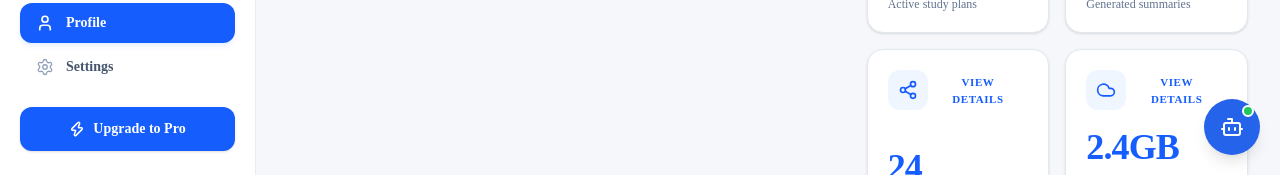
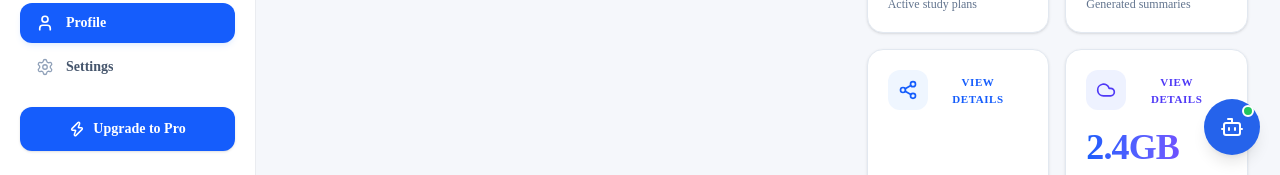
Before and after one commit to huynhduybinh24/SWP391_AIStudyHub, a React (Vite) app in the folder FrontEnd/: page /dashboard/profile in a window 1280 px wide. Shown: the part 625-800 px from the top of the page. Built offline with nearby package versions, Linux system fonts and the light colour scheme; the HTML template or start-up script is replaced by a standard one.

Commit message:
feat: create reusable StatisticsCard component for user profile dashboard

```diff
--- a/FrontEnd/src/features/profile/components/StatisticsCard.tsx
+++ b/FrontEnd/src/features/profile/components/StatisticsCard.tsx
@@ -1,6 +1,8 @@
 import { LucideIcon } from 'lucide-react'
 import { motion } from 'framer-motion'
 import { useTranslation } from '@/context/LanguageContext'
+import { useAuthStore } from '@/stores/authStore'
+import { env } from '@/config/env'
 
 export interface StatisticItem {
   id: string
@@ -18,13 +20,21 @@ interface StatisticsCardProps {
 }
 
 export function StatisticsCard({ item, icon: Icon, onClick, onViewDetails }: StatisticsCardProps) {
-  const { t } = useTranslation()
+  const { t, language } = useTranslation()
+  const user = useAuthStore((s) => s.user)
   const isStorage = item.id === 'storageUsed'
+
+  const isPro = user?.plan === 'pro'
+  const isInstitutional = user?.plan === 'institutional'
+
+  const totalGb = isPro ? env.PRO_STORAGE_LIMIT : isInstitutional ? 1000 : env.FREE_STORAGE_LIMIT
+  const usedGb = isPro ? 18.0 : isInstitutional ? 12.4 : 2.4
+  const percentage = Math.round((usedGb / totalGb) * 100)
 
   return (
     <motion.div
       onClick={onClick}
-      whileHover={{ scale: 1.02 }}
+      whileHover={{ scale: 1.02, y: -2 }}
       whileTap={{ scale: 0.98 }}
       transition={{ type: 'spring', stiffness: 350, damping: 25 }}
       role="button"
@@ -36,11 +46,19 @@ export function StatisticsCard({ item, icon: Icon, onClick, onViewDetails }: Sta
           onClick()
         }
       }}
-      className="flex flex-col justify-between p-5 rounded-2xl border border-slate-200 dark:border-slate-800 bg-white dark:bg-slate-900 shadow-sm cursor-pointer hover:shadow-md hover:border-blue-500 dark:hover:border-blue-500/80 transition-all select-none min-h-[160px]"
+      className={`flex flex-col justify-between p-5 rounded-2xl border border-slate-200 dark:border-slate-800 bg-white dark:bg-slate-900 shadow-sm cursor-pointer hover:shadow-md transition-all select-none min-h-[160px] ${
+        isStorage
+          ? 'hover:border-indigo-500 dark:hover:border-indigo-500/80 hover:shadow-indigo-500/5'
+          : 'hover:border-blue-500 dark:hover:border-blue-500/80 hover:shadow-blue-500/5'
+      }`}
     >
       {/* Top Section */}
       <div className="flex items-start justify-between w-full">
-        <div className="p-2.5 rounded-xl bg-blue-50 dark:bg-blue-950/40 text-blue-600 dark:text-blue-400 shrink-0">
+        <div className={`p-2.5 rounded-xl shrink-0 ${
+          isStorage
+            ? 'bg-indigo-50 dark:bg-indigo-950/40 text-indigo-600 dark:text-indigo-400'
+            : 'bg-blue-50 dark:bg-blue-950/40 text-blue-600 dark:text-blue-400'
+        }`}>
           <Icon className="size-5" />
         </div>
         <button
@@ -50,7 +68,11 @@ export function StatisticsCard({ item, icon: Icon, onClick, onViewDetails }: Sta
           }}
           type="button"
           aria-label={`${t.profile.viewDetails} for ${item.label}`}
-          className="text-[11px] font-bold text-blue-600 hover:text-blue-700 dark:text-blue-400 dark:hover:text-blue-300 transition-colors uppercase tracking-wider cursor-pointer py-1 px-2 rounded-md hover:bg-blue-50/55 dark:hover:bg-blue-950/20"
+          className={`text-[11px] font-bold transition-colors uppercase tracking-wider cursor-pointer py-1 px-2 rounded-md ${
+            isStorage
+              ? 'text-indigo-600 hover:text-indigo-700 dark:text-indigo-400 dark:hover:text-indigo-300 hover:bg-indigo-55/40 dark:hover:bg-indigo-950/20'
+              : 'text-blue-600 hover:text-blue-700 dark:text-blue-400 dark:hover:text-blue-300 hover:bg-blue-55/40 dark:hover:bg-blue-950/20'
+          }`}
         >
           {t.profile.viewDetails}
         </button>
@@ -58,7 +80,11 @@ export function StatisticsCard({ item, icon: Icon, onClick, onViewDetails }: Sta
 
       {/* Value and Description Section */}
       <div className="mt-4 space-y-1">
-        <p className="text-3xl sm:text-4xl font-extrabold text-blue-600 dark:text-blue-500 tracking-tight">
+        <p className={`text-3xl sm:text-4xl font-extrabold tracking-tight ${
+          isStorage
+            ? 'bg-gradient-to-r from-blue-600 via-indigo-500 to-violet-600 bg-clip-text text-transparent dark:from-blue-400 dark:via-indigo-400 dark:to-purple-400'
+            : 'text-blue-600 dark:text-blue-500'
+        }`}>
           {item.value}
         </p>
         <div>
@@ -72,11 +98,23 @@ export function StatisticsCard({ item, icon: Icon, onClick, onViewDetails }: Sta
 
         {/* Progress Bar for Storage Used Card */}
         {isStorage && (
-          <div className="pt-2 w-full">
-            <div className="w-full bg-slate-200 dark:bg-slate-800 h-2 rounded-full overflow-hidden" role="progressbar" aria-valuenow={36} aria-valuemin={0} aria-valuemax={100}>
-              <div
-                className="bg-blue-600 h-full rounded-full transition-all duration-500"
-                style={{ width: '36%' }}
+          <div className="pt-3 w-full space-y-1.5">
+            <div className="flex items-center justify-between text-[10px] font-bold tracking-wide uppercase text-slate-450 dark:text-slate-500">
+              <span>{percentage}% {language === 'vi' ? 'Đã dùng' : 'Used'}</span>
+              <span>{totalGb - usedGb < 0.5 ? 'Full' : `${(totalGb - usedGb).toFixed(1)} GB ${language === 'vi' ? 'trống' : 'free'}`}</span>
+            </div>
+            <div className="w-full bg-slate-100 dark:bg-slate-800/80 h-2.5 rounded-full overflow-hidden border border-slate-200/20 dark:border-slate-850/20" role="progressbar" aria-valuenow={percentage} aria-valuemin={0} aria-valuemax={100}>
+              <motion.div
+                initial={{ width: 0 }}
+                animate={{ width: `${percentage}%` }}
+                transition={{ duration: 0.8, ease: 'easeOut' }}
+                className={`h-full rounded-full transition-all duration-500 ${
+                  percentage > 90
+                    ? 'bg-gradient-to-r from-rose-500 to-red-600'
+                    : percentage > 75
+                      ? 'bg-gradient-to-r from-amber-500 to-rose-500'
+                      : 'bg-gradient-to-r from-blue-500 via-indigo-500 to-violet-600'
+                }`}
               />
             </div>
           </div>
```
